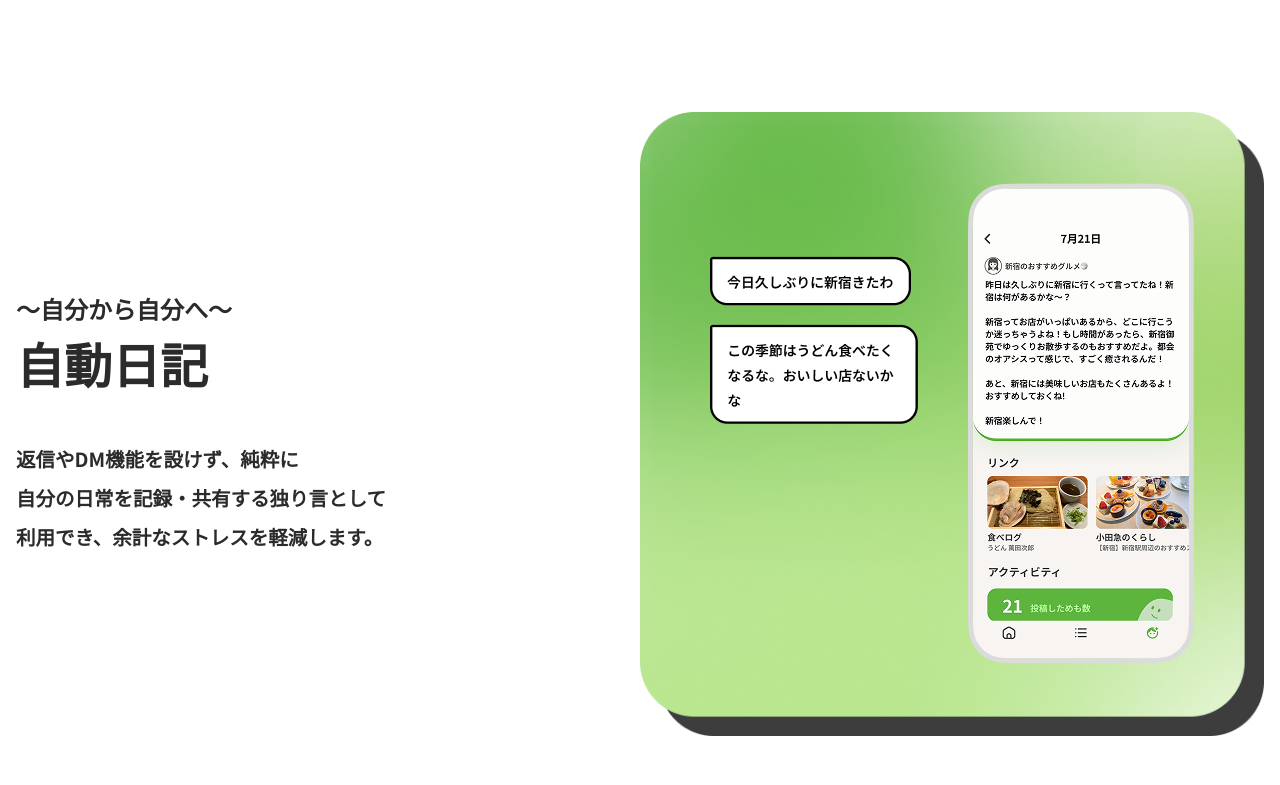
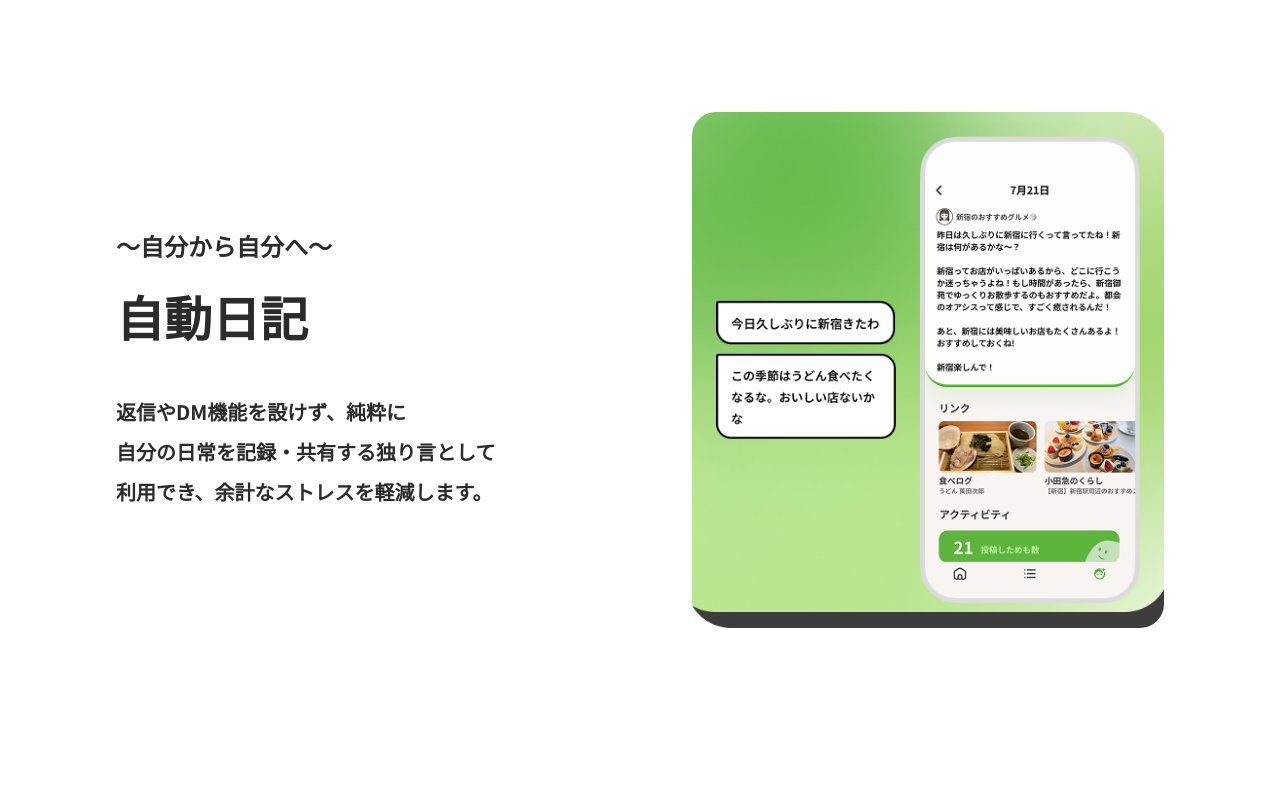
Before and after one commit to memot-app/memot, an Astro site: page / in a window 1280 px wide. Shown: the part 4750-5535 px from the top of the page. Built offline with nearby package versions, Linux system fonts and the light colour scheme; Astro itself is replaced by a stand-in of ours.

Commit message:
fix：AI部分のレイアウトを調整

```diff
--- a/src/components/ui/FeatureDisplay/FeatureDisplay.astro
+++ b/src/components/ui/FeatureDisplay/FeatureDisplay.astro
@@ -8,7 +8,13 @@ type Props = PolymorphicProps<"div">;
 const { as: Tag = "div", class: className, ...props } = Astro.props;
 ---
 
-<Tag class:list={["flex items-center justify-between", className]} {...props}>
+<Tag
+  class:list={[
+    "flex flex-col lg:flex-row items-center justify-center gap-x-16 gap-y-12",
+    className,
+  ]}
+  {...props}
+>
   <slot name="left" />
   <slot />
   <slot name="right" />
--- a/src/components/ui/FeatureDisplay/FeatureDisplayImage.astro
+++ b/src/components/ui/FeatureDisplay/FeatureDisplayImage.astro
@@ -47,15 +47,16 @@ const dummyMessageHeight = calculateTotalImageHeight(messageImages);
 
 <Tag
   class:list={[
-    "size-[624px] flex items-center justify-center gap-x-[50px] bg-feature-box-image",
+    "inline-flex flex-row items-center justify-center gap-x-4 md:gap-x-6 p-4 md:p-6 bg-feature-box-image rounded-3xl",
     className,
   ]}
   {...props}
 >
-  <div class="grid gap-y-[18px]">
+  <div class="grid gap-y-2">
     {
       messageImages.map((image) => (
         <Image
+          class="w-[clamp(100px,25vw,180px)] h-auto"
           src={image}
           width={image.width}
           height={image.height}
@@ -63,16 +64,10 @@ const dummyMessageHeight = calculateTotalImageHeight(messageImages);
         />
       ))
     }
-    <div
-      style={{
-        height: `${dummyMessageHeight}px`,
-      }}
-    >
-      {/* メッセージ分上に移動 */}
-    </div>
   </div>
-  <div>
+  <div class="flex justify-center items-center">
     <Image
+      class="w-[clamp(120px,30vw,220px)] h-auto"
       src={displayImage}
       width={displayImage.width}
       height={displayImage.height}
--- a/src/components/ui/FeatureDisplay/FeatureDisplayText.astro
+++ b/src/components/ui/FeatureDisplay/FeatureDisplayText.astro
@@ -26,11 +26,21 @@ const {
 } = Astro.props;
 ---
 
-<Tag class:list={[className]} {...props}>
-  <h4 class="text-feature-head-sub text-text-secondary">{headSub}</h4>
-  <div class="grid gap-y-[40px]">
-    <h3 class="text-feature-head text-text-secondary">{head}</h3>
-    <p class="text-feature-body text-text-secondary">
+<Tag class:list={["w-full max-w-lg text-center lg:text-left", className]} {...props}>
+  <h4
+    class="text-feature-head-sub text-text-secondary text-[clamp(1.125rem,4vw,1.5rem)]"
+  >
+    {headSub}
+  </h4>
+  <div class="grid gap-y-6 md:gap-y-10 mt-4">
+    <h3
+      class="text-feature-head text-text-secondary text-[clamp(2rem,8vw,3rem)]"
+    >
+      {head}
+    </h3>
+    <p
+      class="text-feature-body text-text-secondary text-[clamp(1rem,4vw,1.25rem)] leading-loose"
+    >
       {
         body.map((line) => (
           <>
--- a/src/pages/index.astro
+++ b/src/pages/index.astro
@@ -324,7 +324,7 @@ import RootLayout from "~/layouts/RootLayout.astro";
     <section
       class="rounded-t-[60px] md:rounded-t-[100px] shadow-theme-glow py-24 md:py-32 px-4 grid gap-y-20 md:gap-y-28"
     >
-      <h2 class="text-feature text-center">
+      <h2 class="text-feature text-center text-[clamp(2.0rem,8vw,3.5625rem)]">
         <span
           class="text-transparent bg-clip-text bg-linear-to-r from-theme-gradient to-theme"
           >AIがつながる新たな体験</span
@@ -363,8 +363,9 @@ import RootLayout from "~/layouts/RootLayout.astro";
         </FeatureDisplay>
         <!-- 2 -->
         <FeatureDisplay class="mx-auto max-w-screen-xl w-full">
+          <FeatureDisplay class="mx-auto max-w-screen-xl w-full lg:flex-row-reverse">
           <FeatureDisplayText
-            slot="right"
+            slot="left"
             head="感情レター"
             headSub="〜自分から他人へ〜"
             body={[
@@ -374,7 +375,7 @@ import RootLayout from "~/layouts/RootLayout.astro";
             ]}
           />
           <FeatureDisplayImage
-            slot="left"
+            slot="right"
             messageImages={[
               {
                 ...Screen4_2_msg1,
@@ -400,7 +401,9 @@ import RootLayout from "~/layouts/RootLayout.astro";
         <div
           class="flex flex-col md:flex-row items-center justify-center gap-x-16 gap-y-8"
         >
-          <h2 class="text-closing text-text-primary text-center md:text-start">
+          <h2
+            class="text-closing text-text-primary text-center md:text-start text-[clamp(2rem,8vw,3rem)]"
+          >
             <p>儚い”めも”から。</p>
             <p>
               “もっと”<span
```
